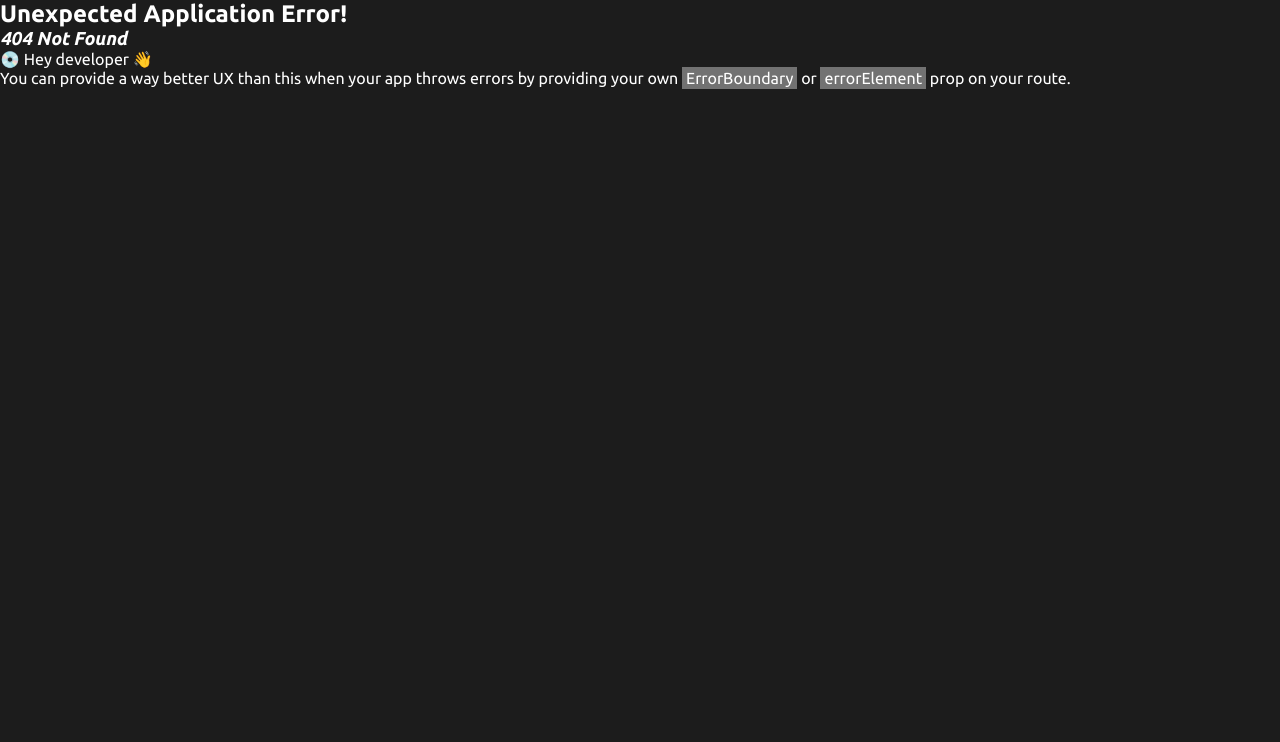
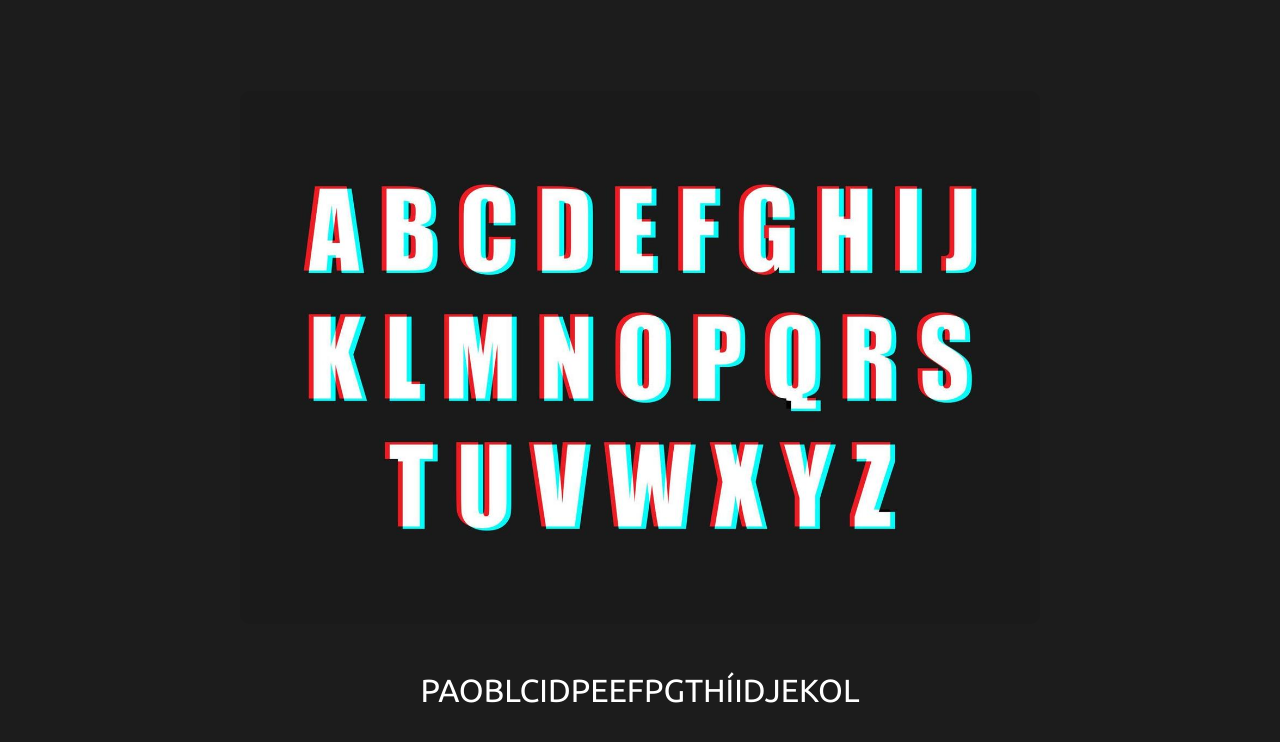
Before and after one commit to JoaoPedroLourenco/jogo-ciencias, a React (Vite) app: page /enigma3 in a window 1280 px wide. Before the commit this address had no page. Shown: the top 742 px of the page. Built offline with nearby package versions, Linux system fonts and the light colour scheme.

Commit message:
3 telas de enigma feitas

```diff
--- a/src/Routes/Enigma3.jsx
+++ b/src/Routes/Enigma3.jsx
@@ -1,7 +1,14 @@
 import React from "react";
 
+import alfabeto from "../assets/imgs/alfabeto.jpg";
+
 const Enigma3 = () => {
-  return <div>Enigma3</div>;
+  return (
+    <div className="containerEnigmas">
+      <img src={alfabeto} alt="" />
+      <p>PAOBLCIDPEEFPGTHÍIDJEKOL</p>
+    </div>
+  );
 };
 
 export default Enigma3;
--- a/src/index.css
+++ b/src/index.css
@@ -26,4 +26,6 @@
 
 .containerEnigmas img{
   border-radius: 10px;
+  max-width: 800px;
+  max-height: 800px;
 }
--- a/src/main.jsx
+++ b/src/main.jsx
@@ -9,6 +9,7 @@ import Enigma1 from "./Routes/Enigma1.jsx";
 import Enigma2 from "./Routes/Enigma2.jsx";
 import Texto from "./components/Texto/Texto.jsx";
 import WinPage from "./Routes/WinPage/WinPage.jsx";
+import Enigma3 from "./Routes/Enigma3.jsx";
 
 const router = createBrowserRouter([
   {
@@ -28,6 +29,10 @@ const router = createBrowserRouter([
         element: <Enigma2 />,
       },
       {
+        path: "enigma3",
+        element: <Enigma3 />,
+      },
+      {
         path: "vencedor",
         element: <WinPage />,
       },
```
Also changed, not shown: src/assets/imgs/alfabeto.jpg (added).
